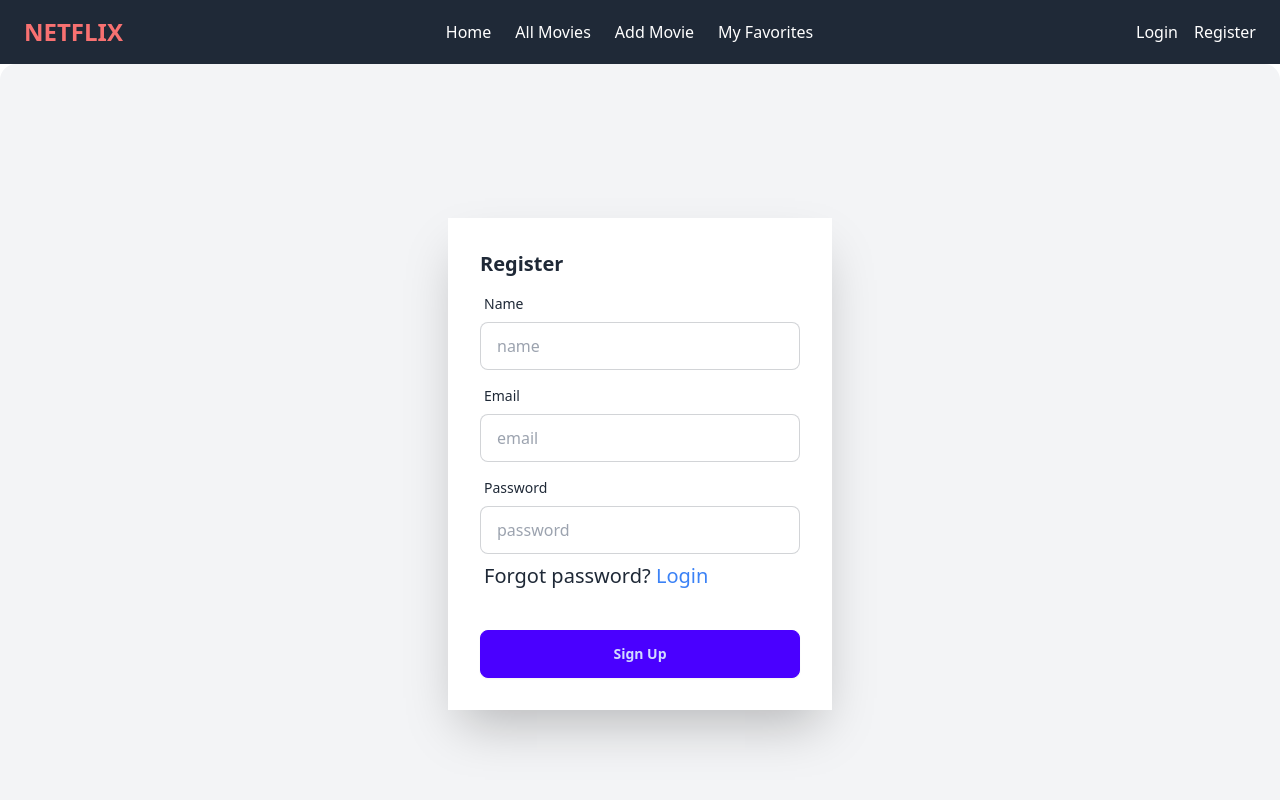
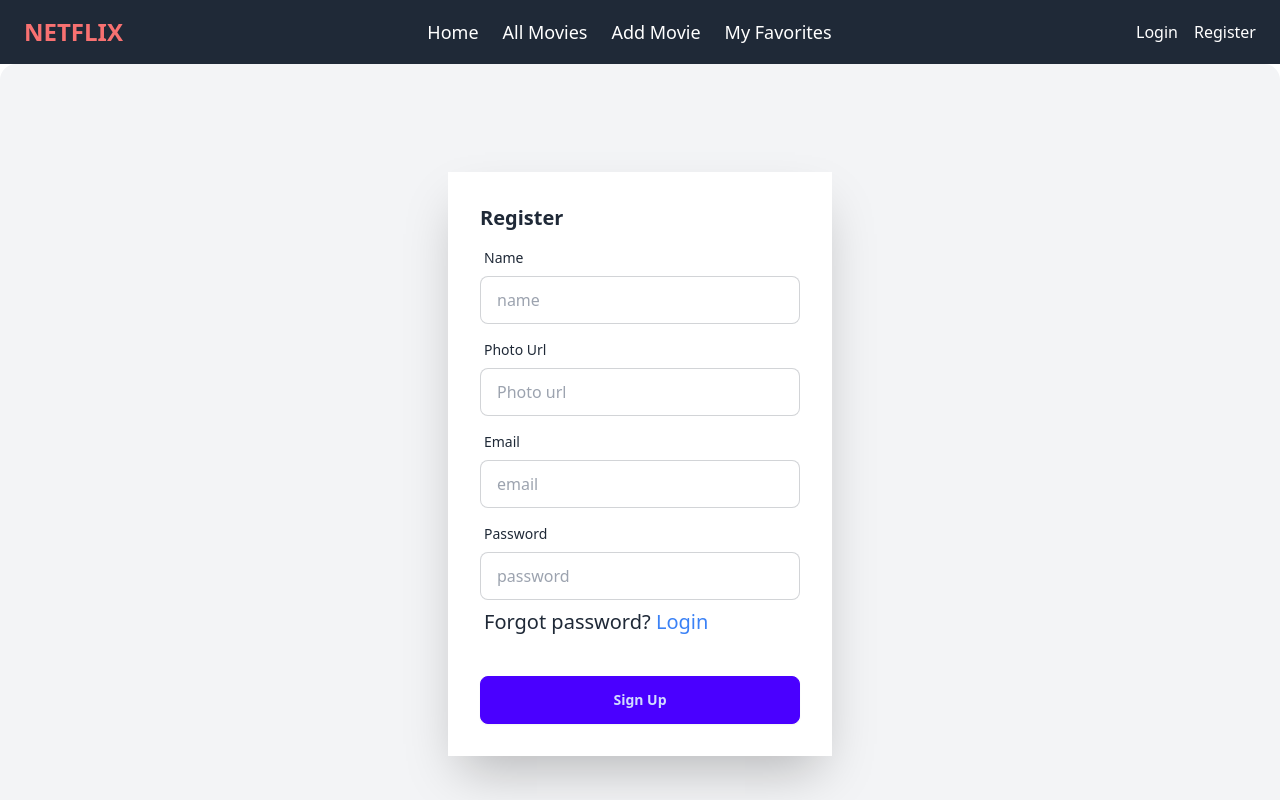
Before and after one commit to Auntim/assign-ment-10-client-side, a React (Vite) app: page /register in a window 1280 px wide. Shown: the top 800 px of the page. Built offline with nearby package versions, Linux system fonts and the light colour scheme; no server answers.

Commit message:
after login user displayname and PhotoUrl set done

```diff
--- a/src/components/Navbar.jsx
+++ b/src/components/Navbar.jsx
@@ -1,12 +1,35 @@
-import React from "react";
-import { Link, NavLink } from "react-router-dom";
+import React, { useContext } from "react";
+import { Link, NavLink, useNavigate } from "react-router-dom";
 import { useAuth } from "../hooks/useAuth";
 import { FaUserCircle } from "react-icons/fa";
-import { useTheme } from "./ThemeProvider";
 import { GiHamburgerMenu } from "react-icons/gi";
+import Swal from "sweetalert2";
+import { AuthContext } from "../providers/AuthProviders";
 
 const Navbar = () => {
-    const { user, logout } = useAuth();
+    const { user, logout } = useContext(AuthContext)
+    const navigate = useNavigate();
+
+
+    const handleLogout = async () => {
+        try {
+            await logout();
+            Swal.fire({
+                icon: "success",
+                title: "Logged Out!",
+                text: "You have been successfully logged out.",
+                timer: 2000,
+                showConfirmButton: false,
+            });
+            navigate("/login");
+        } catch (error) {
+            Swal.fire({
+                icon: "error",
+                title: "Error",
+                text: error.message,
+            });
+        }
+    };
 
     return (
         <nav className="bg-gray-800 text-white">
@@ -20,7 +43,7 @@ const Navbar = () => {
                         <NavLink
                             to="/"
                             className={({ isActive }) =>
-                                isActive ? "text-yellow-500" : "hover:text-yellow-500"
+                                isActive ? "text-yellow-500 text-[22px]" : "hover:text-yellow-500 text-[18px]"
                             }
                         >
                             Home
@@ -30,7 +53,7 @@ const Navbar = () => {
                         <NavLink
                             to="/movies"
                             className={({ isActive }) =>
-                                isActive ? "text-yellow-500" : "hover:text-yellow-500"
+                                isActive ? "text-yellow-500 text-[22px]" : "hover:text-yellow-500 text-[18px]"
                             }
                         >
                             All Movies
@@ -40,7 +63,7 @@ const Navbar = () => {
                         <NavLink
                             to="/add-movie"
                             className={({ isActive }) =>
-                                isActive ? "text-yellow-500" : "hover:text-yellow-500"
+                                isActive ? "text-yellow-500 text-[22px]" : "hover:text-yellow-500 text-[18px]"
                             }
                         >
                             Add Movie
@@ -51,7 +74,7 @@ const Navbar = () => {
                         <NavLink
                             to="/favorites"
                             className={({ isActive }) =>
-                                isActive ? "text-yellow-500" : "hover:text-yellow-500"
+                                isActive ? "text-yellow-500 text-[22px]" : "hover:text-yellow-500 text-[18px]"
                             }
                         >
                             My Favorites
@@ -71,6 +94,7 @@ const Navbar = () => {
                                 Register
                             </Link>
 
+
                         </>
                     ) : (
                         <div className="relative group">
@@ -79,11 +103,11 @@ const Navbar = () => {
                                 alt="User"
                                 className="w-10 h-10 rounded-full border-2 border-yellow-500 cursor-pointer"
                             />
-                            <div className="absolute hidden group-hover:block bg-white text-black rounded shadow-lg p-4 top-12 right-0">
+                            <div className="absolute hidden group-hover:block bg-black text-white rounded shadow-lg p-4 top-0  right-0 ">
                                 <p className="font-semibold">{user.displayName || "User"}</p>
                                 <button
-                                    onClick={logout}
-                                    className="text-red-500 hover:underline mt-2"
+                                    onClick={handleLogout}
+                                    className="hover:text-yellow-500 hover:underline mt-2 text-xl"
                                 >
                                     Logout
                                 </button>
--- a/src/components/Registrar.jsx
+++ b/src/components/Registrar.jsx
@@ -9,13 +9,14 @@ function Registrar() {
     const handleSignUp = e => {
         e.preventDefault();
         const name = e.target.name.value;
+        const photo = e.target.photo.value;
         const email = e.target.email.value;
         const password = e.target.password.value;
 
         createUser(email, password)
             .then(result => {
                 console.log(result.user)
-                const newUser = { name, email }
+                const newUser = { name, photo, email }
                 fetch('http://localhost:5000/users', {
                     method: 'POST',
                     headers: {
@@ -47,6 +48,12 @@ function Registrar() {
                     </div>
                     <div className="form-control">
                         <label className="label">
+                            <span className="label-text">Photo Url</span>
+                        </label>
+                        <input type="text" placeholder="Photo url" name="photo" className="input input-bordered" required />
+                    </div>
+                    <div className="form-control">
+                        <label className="label">
                             <span className="label-text">Email</span>
                         </label>
                         <input type="email" placeholder="email" name="email" className="input input-bordered" required />
```
